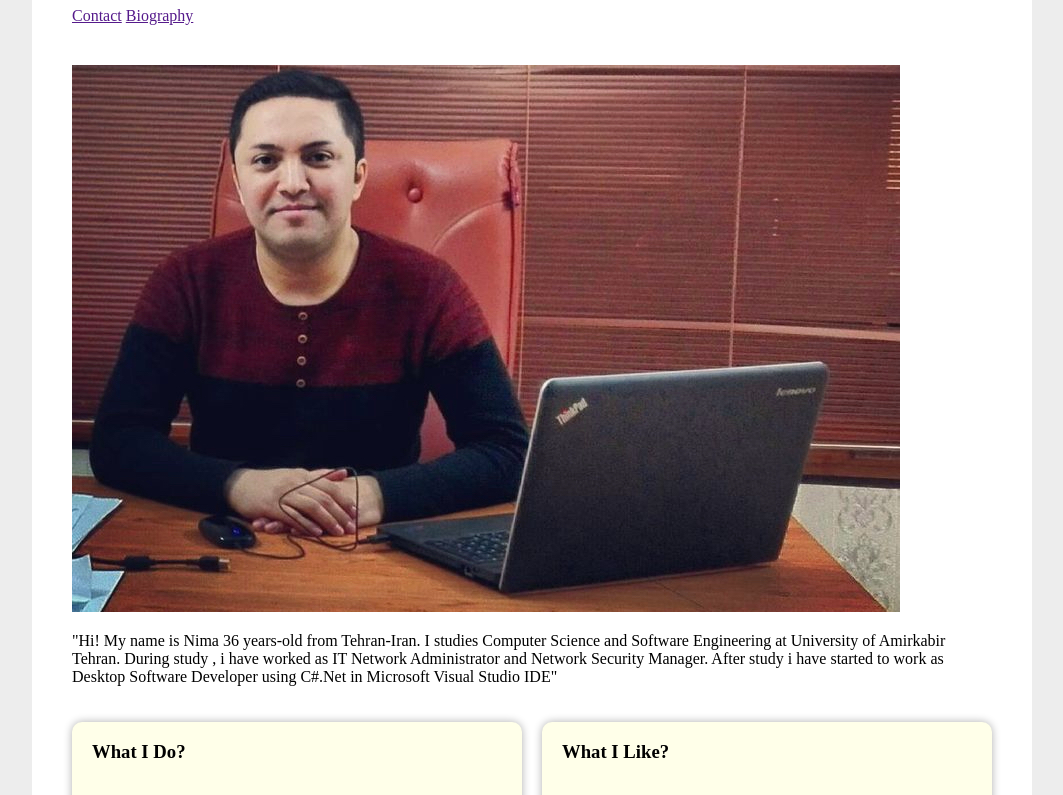
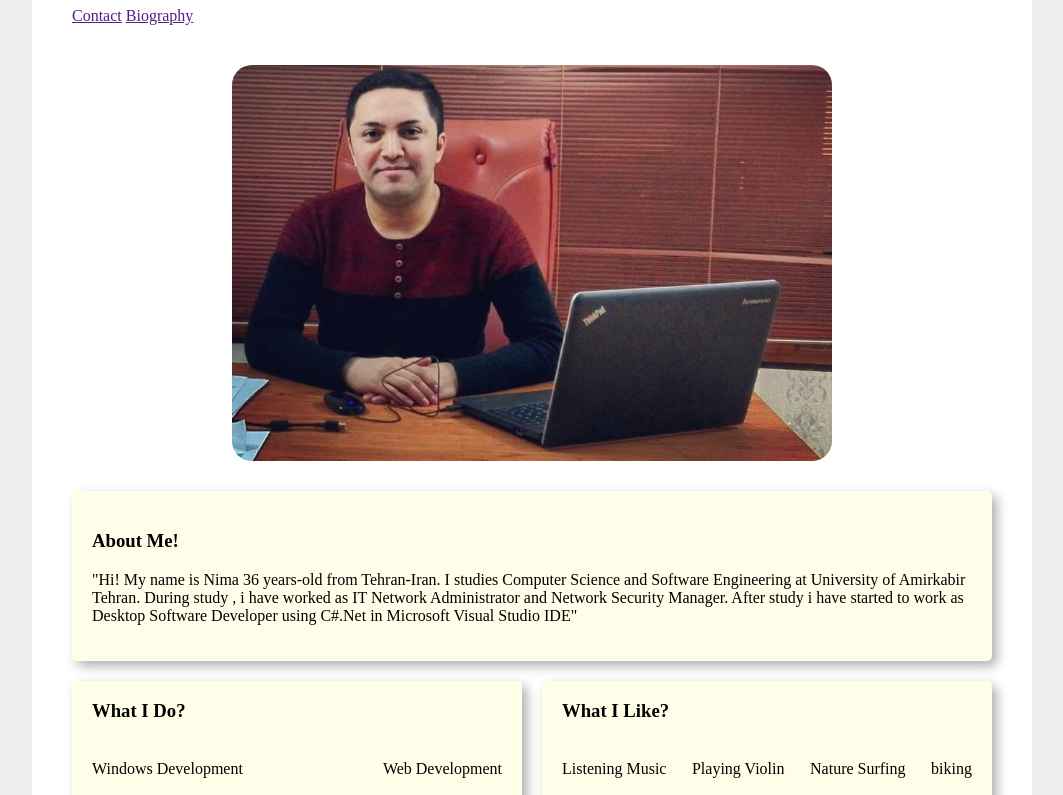
Before and after one commit to NimaHBB/personal-website, a plain HTML site: page index.html in a window 1280 px wide. Shown: the part 134-929 px from the top of the page, without its empty margins (108-1171 px from the left). Drawn offline with Linux system fonts and the light colour scheme.

Commit message:
About me correction

```diff
--- a/index.html
+++ b/index.html
@@ -13,11 +13,6 @@
         <!-- Header and Navigator div -->
         <h1>Nima Habibi</h1>
       </header>
-      <!--Ukrain Flag-->
-      <!-- <div>
-        <div style="background-color: blue; width: 50px; height: 15px"></div>
-        <div style="background-color: yellow; width: 50px; height: 15px"></div>
-      </div> -->
       <div style="height: 30px"></div>
       <div>
         <div class="menuIcon"></div>
@@ -29,20 +24,22 @@
         <a href="">Biography</a>
       </nav>
       <div style="height: 40px"></div>
-
       <!-- My Image div -->
       <div>
         <img src="nima.jpg" alt="" />
       </div>
       <!-- About me and my Keywords -->
-
-      <p class="mainPanel">
-        "Hi! My name is Nima 36 years-old from Tehran-Iran. I studies Computer
-        Science and Software Engineering at University of Amirkabir Tehran.
-        During study , i have worked as IT Network Administrator and Network
-        Security Manager. After study i have started to work as Desktop Software
-        Developer using C#.Net in Microsoft Visual Studio IDE"
-      </p>
+      <div style="height: 30px"></div>
+      <div class="aboutMe">
+        <h3>About Me!</h3>
+        <p>
+          "Hi! My name is Nima 36 years-old from Tehran-Iran. I studies Computer
+          Science and Software Engineering at University of Amirkabir Tehran.
+          During study , i have worked as IT Network Administrator and Network
+          Security Manager. After study i have started to work as Desktop
+          Software Developer using C#.Net in Microsoft Visual Studio IDE"
+        </p>
+      </div>
 
       <article class="abilities">
         <section>
--- a/style.css
+++ b/style.css
@@ -1,4 +1,5 @@
 html {
+  font-size: 16px;
 }
 body {
   background-color: rgba(233, 233, 233, 0.795);
@@ -33,17 +34,28 @@ header {
   justify-content: center;
 }
 img {
-  margin-left: 4%;
-
-  max-width: 90%;
+  margin: auto;
+  min-width: 380px;
+  max-width: 60%;
+  display: flex;
+  justify-items: center;
+  border-radius: 20px;
+}
+.aboutMe {
+  min-width: 370px;
+  margin: 0 40px;
+  background-color: rgb(255, 255, 233);
+  box-shadow: 5px 5px 12px rgb(175, 175, 175);
+  border-radius: 5px;
+  padding: 2%;
 }
 section {
-  min-width: 380px;
+  min-width: 370px;
   max-width: 450px;
   margin-top: 20px;
   background-color: rgb(255, 255, 233);
-  box-shadow: 0px 0px 8px rgb(175, 175, 175);
-  border-radius: 10px;
+  box-shadow: 5px 5px 12px rgb(175, 175, 175);
+  border-radius: 5px;
 }
 .abilities {
   padding-left: 5px;
```
